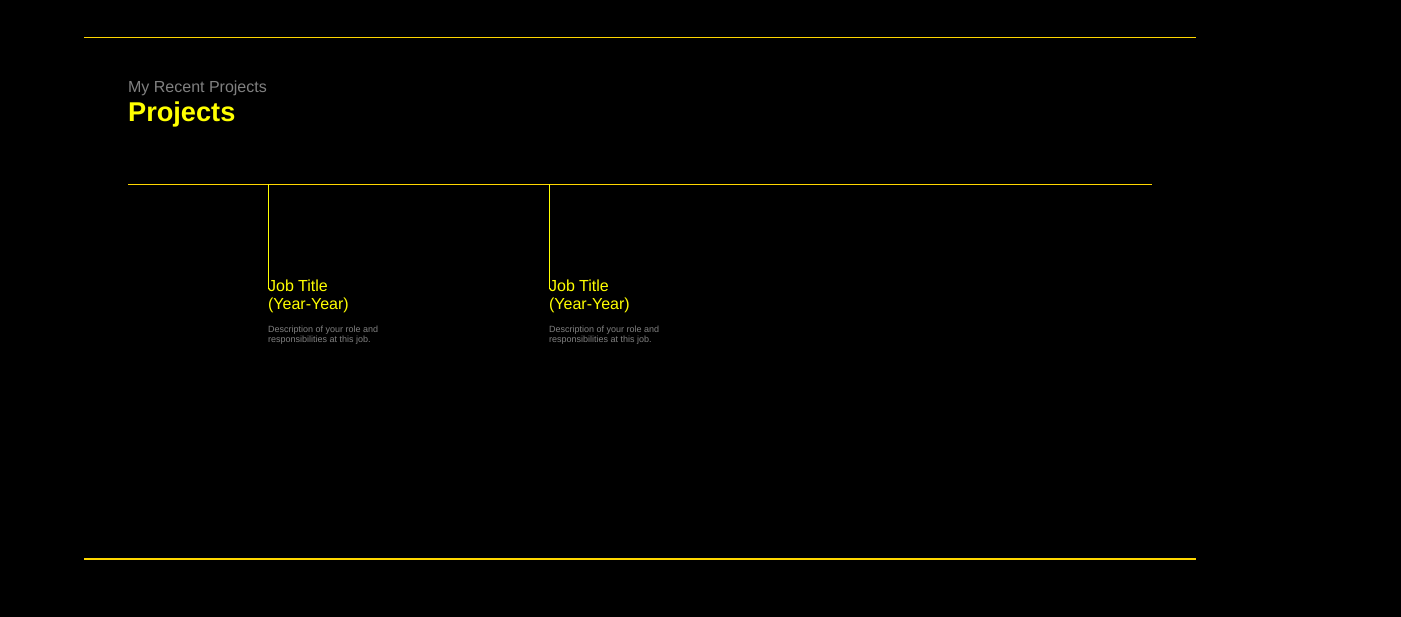
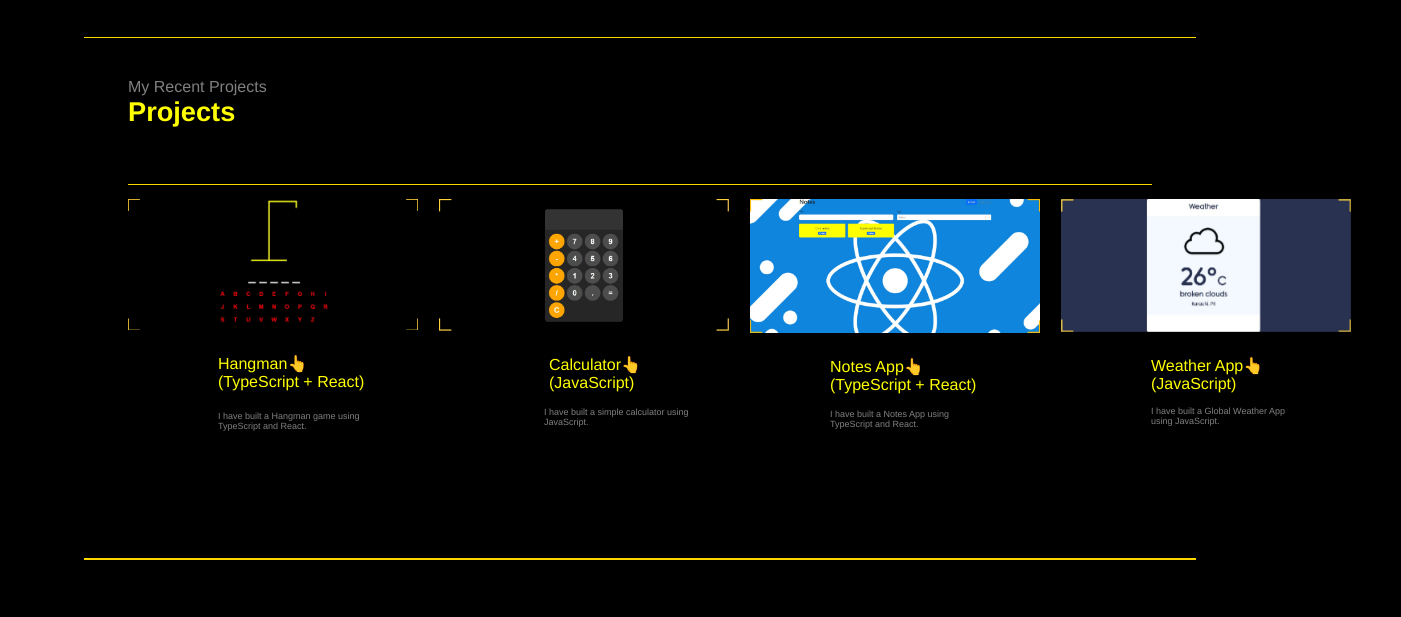
Before and after one commit to HYDRA-HASAN/Portfolio, a plain HTML site: page index.html in a window 1280 px wide. Shown: the part 1088-1705 px from the top of the page, 1401 px wide, since content can reach past the window. Drawn offline with nearby package versions, Linux system fonts and the light colour scheme.

Commit message:
Added Projects and some other changes.

```diff
--- a/index.html
+++ b/index.html
@@ -32,8 +32,10 @@
     <main>
         <section class="firstSection">
             <div class="leftSection">
-                Hi, My name is <span class="purple">Hassan</span>
+                <div class="lefttext">
+                    Hi, My name is <span class="purple">Hassan</span>
                 <div>& I am a/an</div>
+                </div>
                 <img class="devv" src="./images/textbackground.png" alt="">
                 <span id="element"></span>
             </div>
@@ -86,31 +88,52 @@
             </div>
         </section>
     <hr>
-        <section class="secondSection">
+        <section class="thirdSection">
             <span class="text-gray">My Recent Projects</span>
             <h1>Projects</h1>
             <div class="box">
                 <div class="vertical">
-                    <img class="image-top" src="./images/company1_logo.png" alt="">
-                    <div class="vertical-title">
-                        Job Title
-                        <div>(Year-Year)</div>
+                    <img class="image-top1" src="./images/Hangman.png" alt="">
+                    <div class="vertical-title1">
+                        Hangman👆
+                        <div>(TypeScript + React)</div>
                     </div>
-                    <div class="vertical-desc">
-                        Description of your role and responsibilities at this job.
+                    <div class="vertical-desc1">
+                        I have built a Hangman game using TypeScript and React.
                     </div>
                 </div>
                 <div class="vertical">
-                    <img class="image-top" src="./images/company2_logo.png" alt="">
-                    <div class="vertical-title">
-                        Job Title
-                        <div>(Year-Year)</div>
+                    <img class="image-topa" src="./images/Calculator.jpg" alt="">
+                    <div class="vertical-titlea">
+                        Calculator👆
+                        <div>(JavaScript)</div>
                     </div>
-                    <div class="vertical-desc">
-                        Description of your role and responsibilities at this job.
+                    <div class="vertical-desca">
+                        I have built a simple calculator using JavaScript.
                     </div>
                 </div>
-                <!-- Add more vertical blocks for each job experience -->
+                <div class="vertical">
+                    <img class="image-topb" src="./images/Notes.jpg" alt="">
+                    <div class="vertical-titleb">
+                        Notes App👆
+                        <div>(TypeScript + React)</div>
+                    </div>
+                    <div class="vertical-descb">
+                        I have built a Notes App using TypeScript and React.
+                    </div>
+                </div>
+                  <div class="vertical">
+                    <img class="image-topc" src="./images/Weather.jpg" alt="">
+                    <div class="vertical-titlec">
+                        Weather App👆
+                        <div>(JavaScript)</div>
+                    </div>
+                    <div class="vertical-descc">
+                    I have built a Global Weather App using JavaScript.
+                    </div>
+                </div>
+
+
             </div>
         </section>
         <hr>
@@ -128,7 +151,7 @@
             </div>
         </div>
         <div class="footer-rights">
-            Copyright © www.hassansportfolio.com | All rights reserved
+            Copyright © Hassan's Portfolio | All rights reserved
         </div>
     </footer>
 
--- a/styles.css
+++ b/styles.css
@@ -100,7 +100,7 @@ nav ul li a:hover {
     background-repeat: no-repeat;
     background-size: contain;
     background-position: 13.4% 0;
-    opacity: 0.3;
+    opacity: 0.5;
     z-index: 1;
     margin-left: -110px;
     margin-top: 20px;
@@ -186,7 +186,46 @@ nav ul li a:hover {
     left: -9px;
 }
 
-.vertical-title {
+.image-top:hover, .image-top2:hover, .image-top3:hover {
+    transform: scale(4); /* Scale the image up by 10% on hover */
+    transition: transform 0.3s;
+}
+
+.vertical-title{
+        position: relative;
+        top: 75px;
+        width: 150px;
+}
+
+.vertical-title1 {
+    position: relative;
+    top: 35px;
+    width: 150px;
+    left: -50px;
+}
+
+.vertical-titlea {
+    position: relative;
+    top: 35px;
+    width: 150px;
+    left: -0px;
+}
+
+.vertical-titleb {
+    position: relative;
+    top: 35px;
+    width: 150px;
+    left: -0px;
+}
+
+.vertical-titlec {
+    position: relative;
+    top: 35px;
+    width: 150px;
+    left: 40px;
+}
+
+.vertical-title{
     position: relative;
     top: 75px;
     width: 150px;
@@ -200,6 +239,119 @@ nav ul li a:hover {
     font-size: 9px;
 }
 
+.vertical-desc1 {
+    position: relative;
+    top:55px;
+    color: gray;
+    width: 150px;
+    font-size: 9px;
+    left: -50px;
+}
+
+.vertical-desca {
+    position: relative;
+    top:50px;
+    color: gray;
+    width: 150px;
+    font-size: 9px;
+    left: -5px;
+}
+
+.vertical-descc {
+    position: relative;
+    top:48px;
+    color: gray;
+    width: 150px;
+    font-size: 9px;
+    left: 40px;
+}
+
+.vertical-descb {
+    position: relative;
+    top:50px;
+    color: gray;
+    width: 150px;
+    font-size: 9px;
+    left: -px;
+}
+.thirdSection {
+    max-width: 80vw;
+    margin: auto;
+    height: 55vh;
+}
+
+.image-top1 {
+    width: 290px; /* Set the width of the image */
+    height: auto; /* Maintain aspect ratio */
+    position: relative; /* Set the position to relative for movement */
+    /* You can adjust these values to move the image */
+    top: 15px; /* Move the image up */
+    left: -140px; /* Move the image left */
+    /* Move the image right and down */
+    right: -20px;
+    bottom: -200px;
+}
+
+.image-topa {
+    width: 290px; /* Set the width of the image */
+    height: auto; /* Maintain aspect ratio */
+    position: relative; /* Set the position to relative for movement */
+    /* You can adjust these values to move the image */
+    top: 15px; /* Move the image up */
+    left: -110px; /* Move the image left */
+    /* Move the image right and down */
+    right: -20px;
+    bottom: -200px;
+}
+
+.image-topb {
+    width: 290px; /* Set the width of the image */
+    height: auto; /* Maintain aspect ratio */
+    position: relative; /* Set the position to relative for movement */
+    /* You can adjust these values to move the image */
+    top: 15px; /* Move the image up */
+    left: -80px; /* Move the image left */
+    /* Move the image right and down */
+    right: -20px;
+    bottom: -200px;
+}
+
+.image-topc {
+    width: 290px; /* Set the width of the image */
+    height: auto; /* Maintain aspect ratio */
+    position: relative; /* Set the position to relative for movement */
+    /* You can adjust these values to move the image */
+    top: 15px; /* Move the image up */
+    left: -50px; /* Move the image left */
+    /* Move the image right and down */
+    right: -20px;
+    bottom: -200px;
+}
+
+.image-top1:hover, .image-topa:hover, .image-topb:hover, .image-topc:hover {
+    transform: scale(2); /* Scale the image up by 10% on hover */
+    transition: transform 0.3s;
+}
+
+.thirdSection h1 {
+    font-size: 1.7rem;
+}
+
+.thirdSection .box {
+    background-color: #ffd700; /* Change box background color to yellow */
+    width: 80vw;
+    height: 1px;
+    margin: 56px 0;
+    display: flex;
+}
+
+.thirdSection .vertical,
+.thirdSection .vertical2 {
+    height: 105px;
+    width: 1px;
+    background-color: transparent; /* Change vertical line color to yellow */
+    margin: 0 140px;
+}
 footer {
     background-color: rgba(0, 0, 0, 00); /* Transparent black color */
 }
```
Also changed, not shown: images/Calculator.jpg (added), images/Hangman.png (added), images/Notes.jpg (added), images/Weather.jpg (added).
